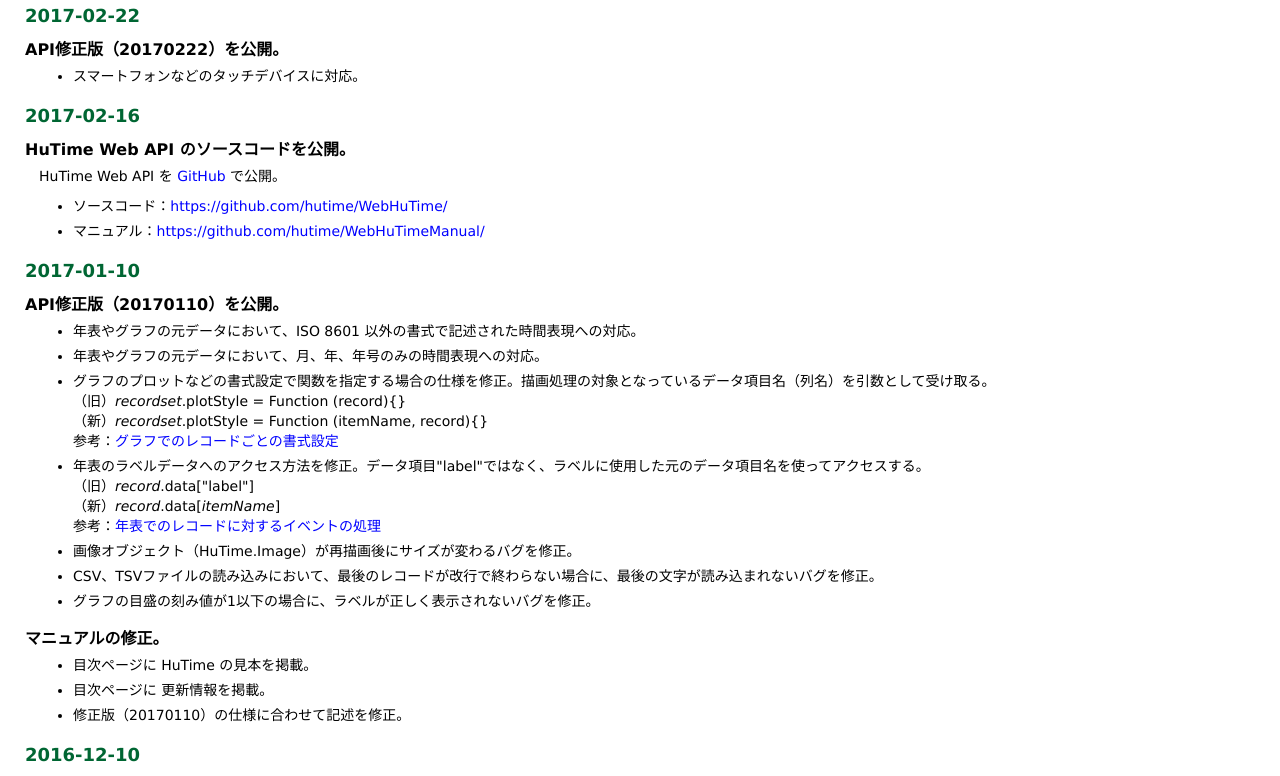
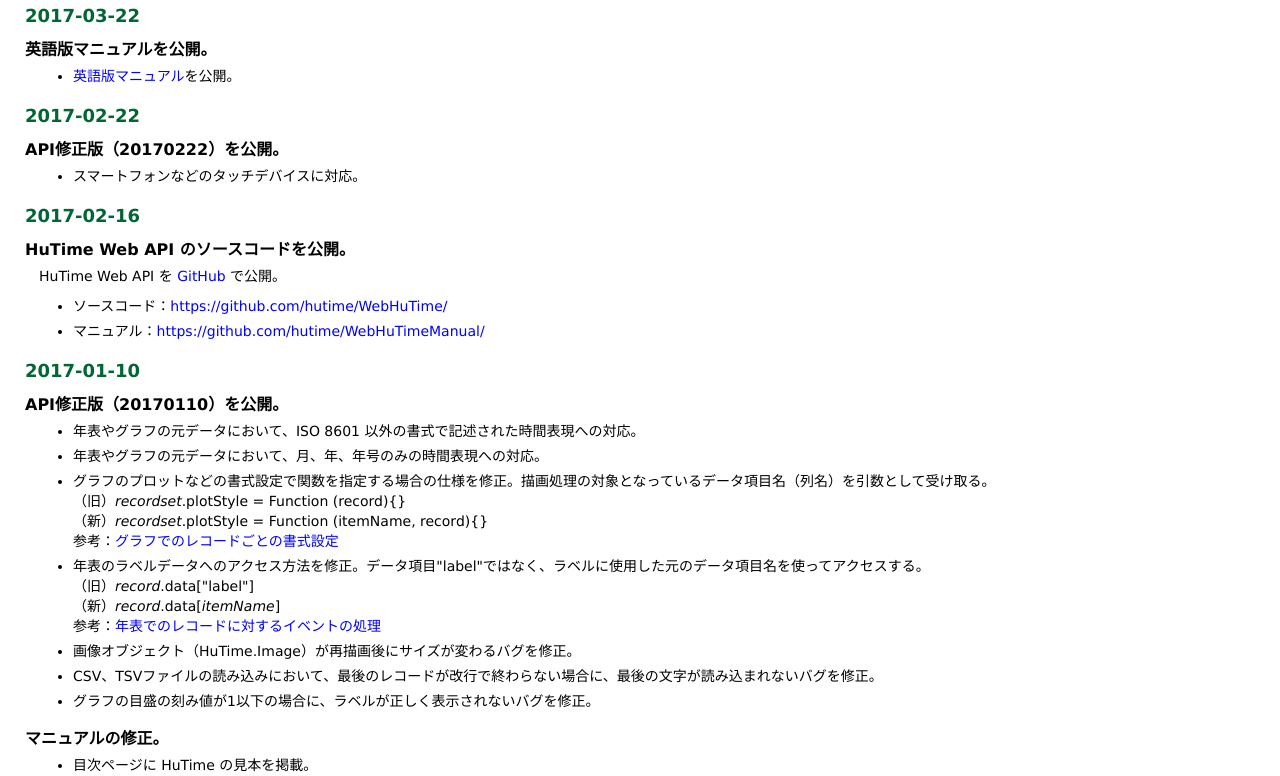
Before and after one commit to hutime/WebHuTimeManual, a plain HTML site: page manual/ja/History.html in a window 1280 px wide. Shown: the part 81-857 px from the top of the page. Drawn offline with nearby package versions, Linux system fonts and the light colour scheme; files that its build step writes are made by us from their sources.

Commit message:
added link to English page

```diff
--- a/manual/ja/History.html
+++ b/manual/ja/History.html
@@ -21,6 +21,14 @@
   <br class="clearfloat"/>
 </div>
 <div id="mainContent">
+
+  <div id="update_20170322">
+    <h2>2017-03-22</h2>
+    <h3>英語版マニュアルを公開。</h3>
+    <ul>
+      <li><a href="http://web.hutime.org/manual/en/index.html">英語版マニュアル</a>を公開。</li>
+    </ul>
+  </div>
 
   <div id="update_20170222">
     <h2>2017-02-22</h2>
```
Also changed, not shown: manual/ja/index.html (+5 -0 lines), manual/img/English.gif (added).
